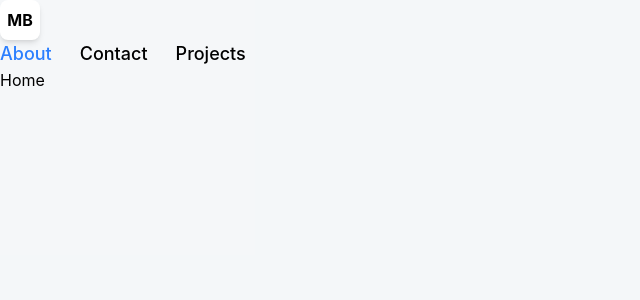
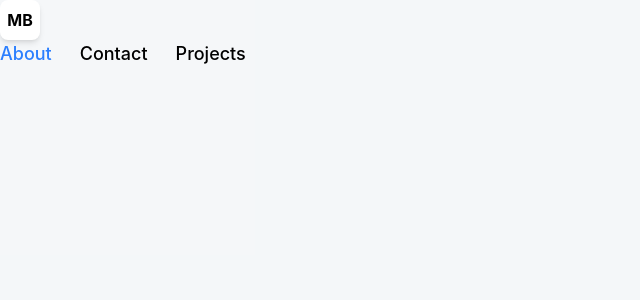
Before and after one commit to MarkBish24/Three.js-Practice, a React (Vite) app: page / in a window 1280 px wide. Shown: the top 300 px of the page, without its empty margins (0-640 px from the left). Built offline with nearby package versions, Linux system fonts and the light colour scheme.

Commit message:
created a loading page

```diff
--- a/package.json
+++ b/package.json
@@ -10,6 +10,8 @@
     "preview": "vite preview"
   },
   "dependencies": {
+    "@react-three/drei": "^10.7.7",
+    "@react-three/fiber": "^9.5.0",
     "@tailwindcss/vite": "^4.2.1",
     "react": "^19.2.0",
     "react-dom": "^19.2.0",
--- /dev/null
+++ b/src/components/Loader.jsx
@@ -0,0 +1,16 @@
+import { Html } from "@react-three/drei";
+
+const Loader = () => {
+  return (
+    <Html>
+      <div className="flex justify-center items-center">
+        <div
+          className="w-20 h-20 border-2 border-opacity-20
+    border-blue-500 border-t-blue-500 rounded full animate-spin"
+        ></div>
+      </div>
+    </Html>
+  );
+};
+
+export default Loader;
--- a/src/pages/Home.jsx
+++ b/src/pages/Home.jsx
@@ -1,7 +1,22 @@
 import React from "react";
+import { Suspense } from "react";
+import { Canvas } from "@react-three/fiber";
+import Loader from "../components/Loader";
 
 const Home = () => {
-  return <div className="w-full h-screen">Home</div>;
+  return (
+    <section className="w-full h-screen relative">
+      <Canvas
+        className="w-full h-screen bg-transparent"
+        camera={{
+          near: 0.1,
+          far: 1000,
+        }}
+      >
+        <Suspense fallback={<Loader />}></Suspense>
+      </Canvas>
+    </section>
+  );
 };
 
 export default Home;
```
Also changed, not shown: 1 other file (tests, documents, lock files or other folders).
